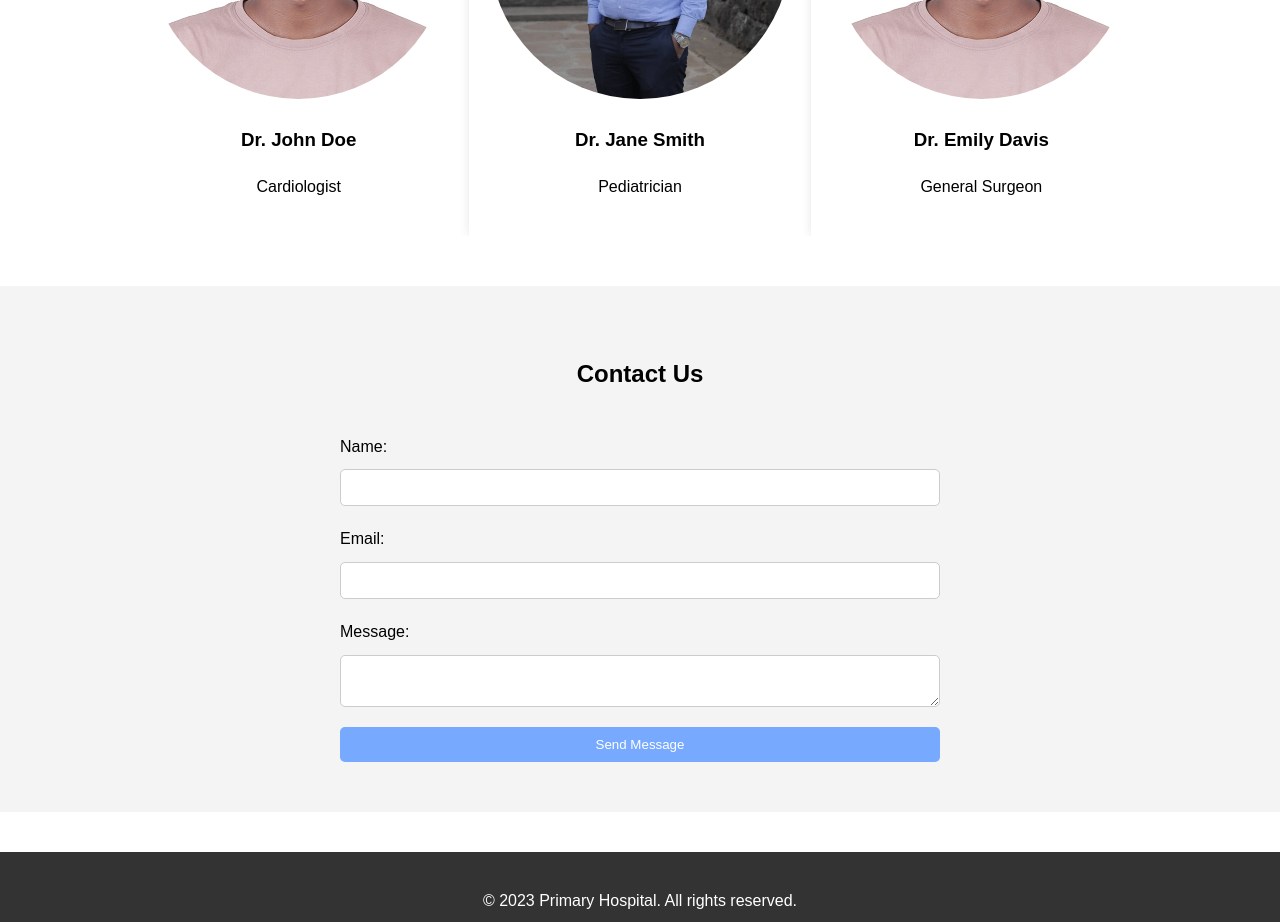
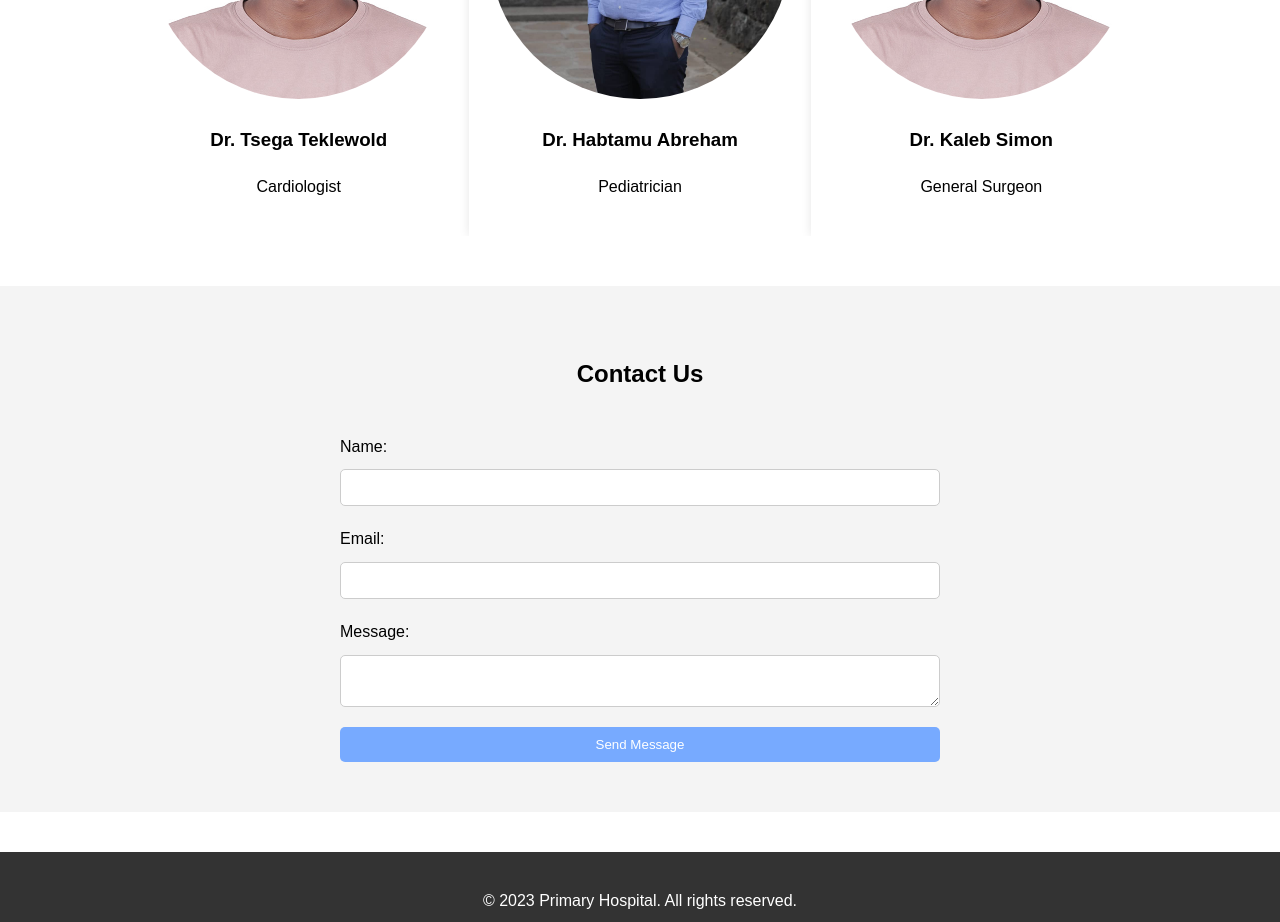
Before and after one commit to tsega32/Areka-Health-Center, a plain HTML site: page index.html in a window 1280 px wide. Shown: the part 1240-2162 px from the top of the page. Drawn offline with Linux system fonts and the light colour scheme.

Commit message:
index.html

```diff
--- a/index.html
+++ b/index.html
@@ -55,17 +55,17 @@
             <div class="doctor-list">
                 <div class="doctor-item">
                     <img src="doctor1.jpg" alt="Doctor 1">
-                    <h3>Dr. John Doe</h3>
+                    <h3>Dr. Tsega Teklewold</h3>
                     <p>Cardiologist</p>
                 </div>
                 <div class="doctor-item">
                     <img src="doctor2.jpg" alt="Doctor 2">
-                    <h3>Dr. Jane Smith</h3>
+                    <h3>Dr. Habtamu Abreham</h3>
                     <p>Pediatrician</p>
                 </div>
                 <div class="doctor-item">
                     <img src="doctor3.jpg" alt="Doctor 3">
-                    <h3>Dr. Emily Davis</h3>
+                    <h3>Dr. Kaleb Simon</h3>
                     <p>General Surgeon</p>
                 </div>
             </div>
```
